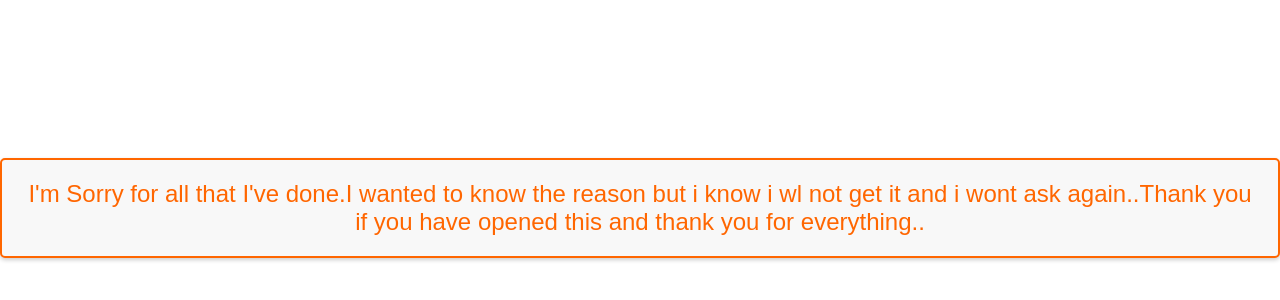
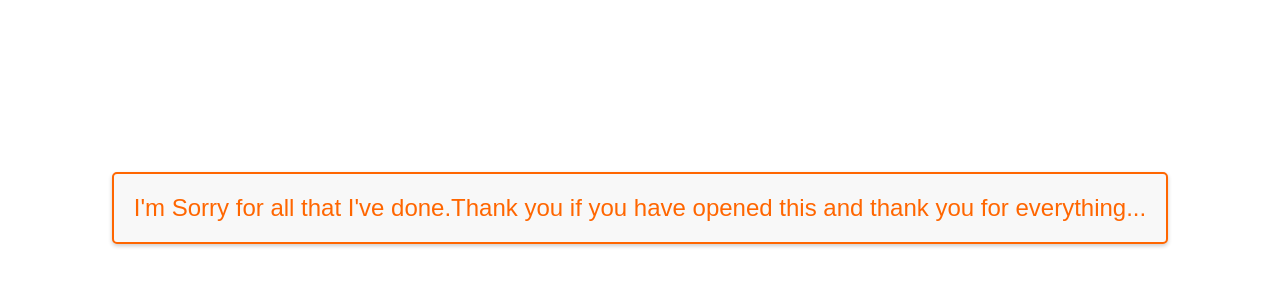
Before and after one commit to Tribalchief22/Rc1, a plain HTML site: page Sorry.html in a window 1280 px wide. Shown: the part 192-492 px from the top of the page. Drawn offline with Linux system fonts and the light colour scheme.

Commit message:
Update Sorry.html

```diff
--- a/Sorry.html
+++ b/Sorry.html
@@ -9,7 +9,7 @@
     <div class="container">
         <div class="text-wrapper">
             <p class="cringe-text">
-                I'm Sorry for all that I've done.I wanted to know the reason but i know i wl not get it and i wont ask again..Thank you if you have opened this and thank you for everything..    </p>
+                I'm Sorry for all that I've done.Thank you if you have opened this and thank you for everything...    </p>
 
         </div>
     </div>
```
